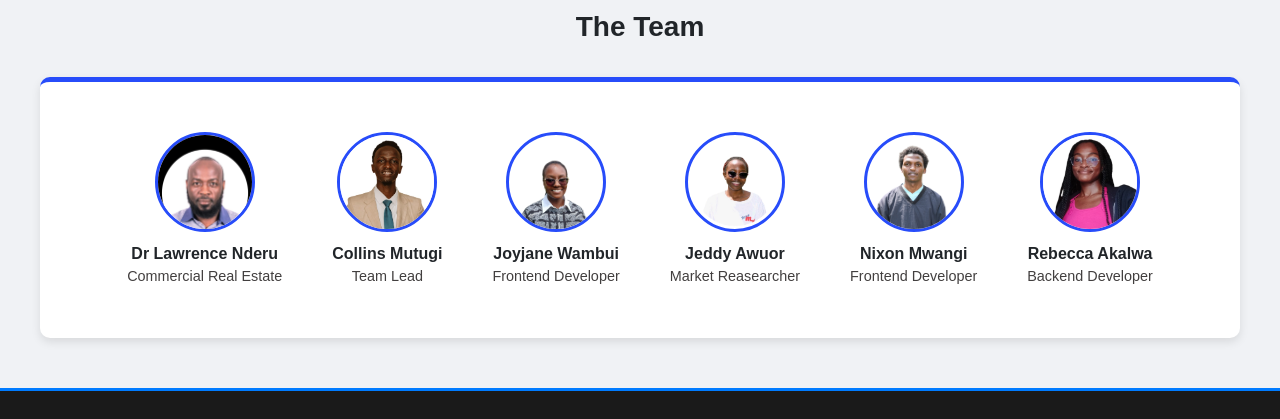
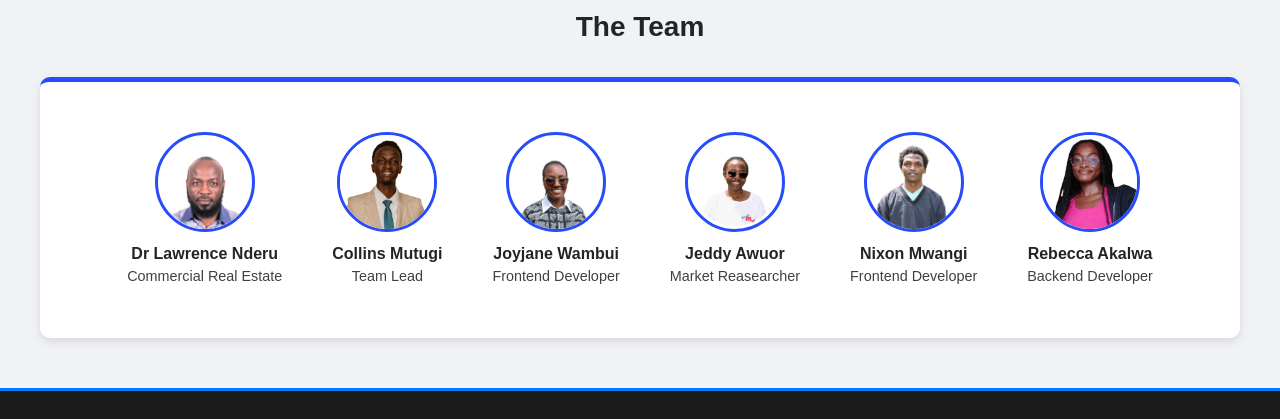
Before and after one commit to wambuiiiii/TaskWave, a website built with webpack: page index.html in a window 1280 px wide. Shown: the part 3499-3918 px from the top of the page. Built offline with nearby package versions, Linux system fonts and the light colour scheme; files whose address does not match are found by name.

Commit message:
second commit

```diff
--- a/index.html
+++ b/index.html
@@ -218,7 +218,7 @@
 <h2>The Team</h2><br>
 <div class="agents-container">
     <div class="agent-box">
-        <img src="img/nderu.jpg" alt="Agent 4">
+        <img src="img/nderu.png" alt="Agent 4">
         <div class="agent-name">Dr Lawrence Nderu</div>
         <div class="agent-role">Commercial Real Estate</div>
     </div>
```
Also changed, not shown: img/nderu.jpg (deleted), img/nderu.png (added).
